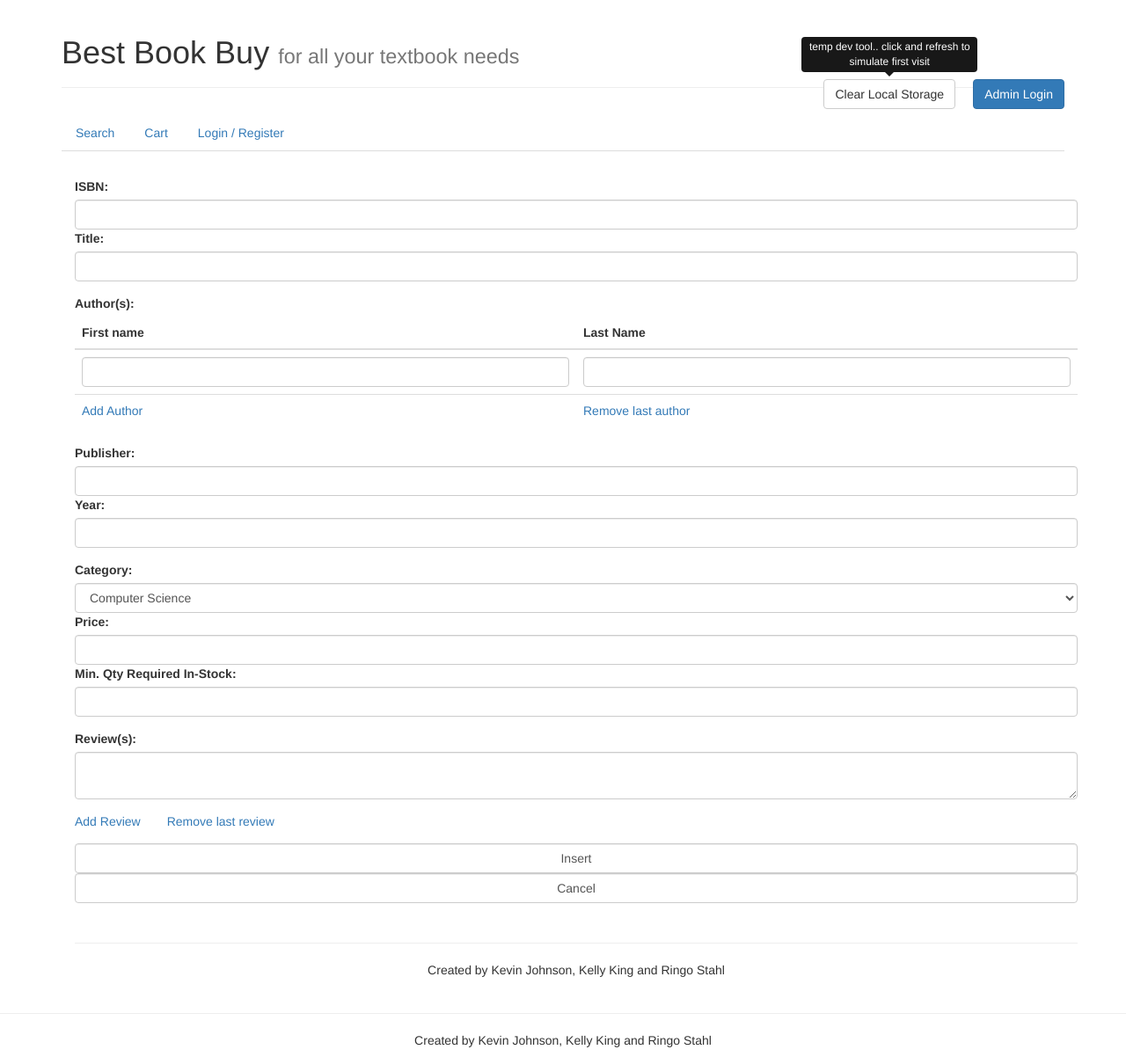
After one commit to kellyk/b3, a PHP site: template views/admin/add_edit.php in a window 1280 px wide. The commit adds this page. Shown: the whole page at 88% size. Run offline with PHP 8.4, Linux system fonts and the light colour scheme; the template is opened without the code that fills it, so the values that code supplies are empty; some libraries are stand-ins or nearby versions.

Commit message:
First swing at catalog management.

```diff
--- a/controllers/admin.php
+++ b/controllers/admin.php
@@ -9,9 +9,15 @@ class Admin extends BaseController {
 	public function index() {
 		// load the view
 		require_once('views/admin/dashboard.php');
+		require_once('views/admin/blank.php');
 	}
 
 	public function login() {
 		require_once('views/admin/login.php');
 	}
+
+	public function catalog() {
+		require_once('views/admin/dashboard.php');
+		require_once('views/admin/catalog.php');
+	}
 }
--- /dev/null
+++ b/views/admin/add_edit.php
@@ -0,0 +1,65 @@
+<div>
+	<div id="insert_new_book" >
+		<form role="form">
+			<div class="form-group">
+				<label for="isbn">ISBN:</label>
+				<input type="text" name="isbn" class="form-control" id="isbn" />
+				<label for="title">Title:</label>
+				<input type="text" name="title" class="form-control" id="title" />
+			</div>
+			<div class="form-group">
+				<label for="AuthorBox">Author(s):</label>
+				<div class="form-group" id="AuthorBox">
+					<table class="table table-stripted">
+						<thead>
+							<tr>
+								<th>First name</th>
+								<th>Last Name</th>
+							</tr>
+						</thead>
+						<tbody>
+							<td><input type="text" name="firstName" class="form-control"/></td>
+							<td><input type="text" name="lastName" class="form-control"/></td>
+						</tbody>
+						<tfoot>
+							<td><a href="#" id="addAuthor">Add Author</a></td>
+							<td><a href="#" id="removeAuthor">Remove
+ last author</a></td>
+						</tfoot>
+					</table>
+				</div>
+			</div>
+			<div class="form-group">
+				<label for="publisher">Publisher:</label>
+				<input type="text" name="publisher" class="form-control" id="publisher" />
+				<label for="year">Year:</label>
+				<input type="text" name="year" class="form-control" id="year" maxlength="4" />
+			</div>
+			<div class="form-group">
+				<label for="category">Category:</label>
+				<select name="category" class="form-control" id="category">
+					<option value="compsci">Computer Science</option>
+					<option value="music">Music</option>
+					<option value="english">English</option>
+				</select>
+				<label for="price">Price:</label>
+				<input type="text" name="price" class="form-control" id="price" />
+				<label for="quantity">Min. Qty Required In-Stock:</label>
+				<input type="text" name="quantity" class="form-control" id="quantity" />
+			</div>
+			<div class="form-group">
+				<label for="reviewsBox">Review(s):</label>
+				<div class="form-group" id="reviewsBox">
+					<textarea name="review" class="form-control"></textarea>
+				</div>
+				<a href="#" class="addReview">Add Review</a><a href="#" class="removeReview">Remove last review</a>
+			</div>
+			<div class="form-group">
+				<input type="button" class="form-control" value="Insert" />
+				<input type="button" class="form-control" value="Cancel" />
+			</div>
+
+		</form>
+	</div>
+<div>
+ <?php include_once('views/global/footer.php'); ?>
--- /dev/null
+++ b/views/admin/blank.php
@@ -0,0 +1,2 @@
+</div>
+ <?php include_once('views/global/footer.php'); ?>
--- a/views/admin/dashboard.php
+++ b/views/admin/dashboard.php
@@ -7,5 +7,3 @@
 	<li><a href="<?php echo SITE_ROOT; ?>admin/profile">Update Admin Profile</a></li>
 	<li><a href="<?php echo SITE_ROOT; ?>admin/logout">Logout Admim</a></li>
 </ul>
-
-<?php include_once('views/global/footer.php'); ?>
```
Also changed, not shown: views/admin/catalog.php (added, +8 -0 lines).
